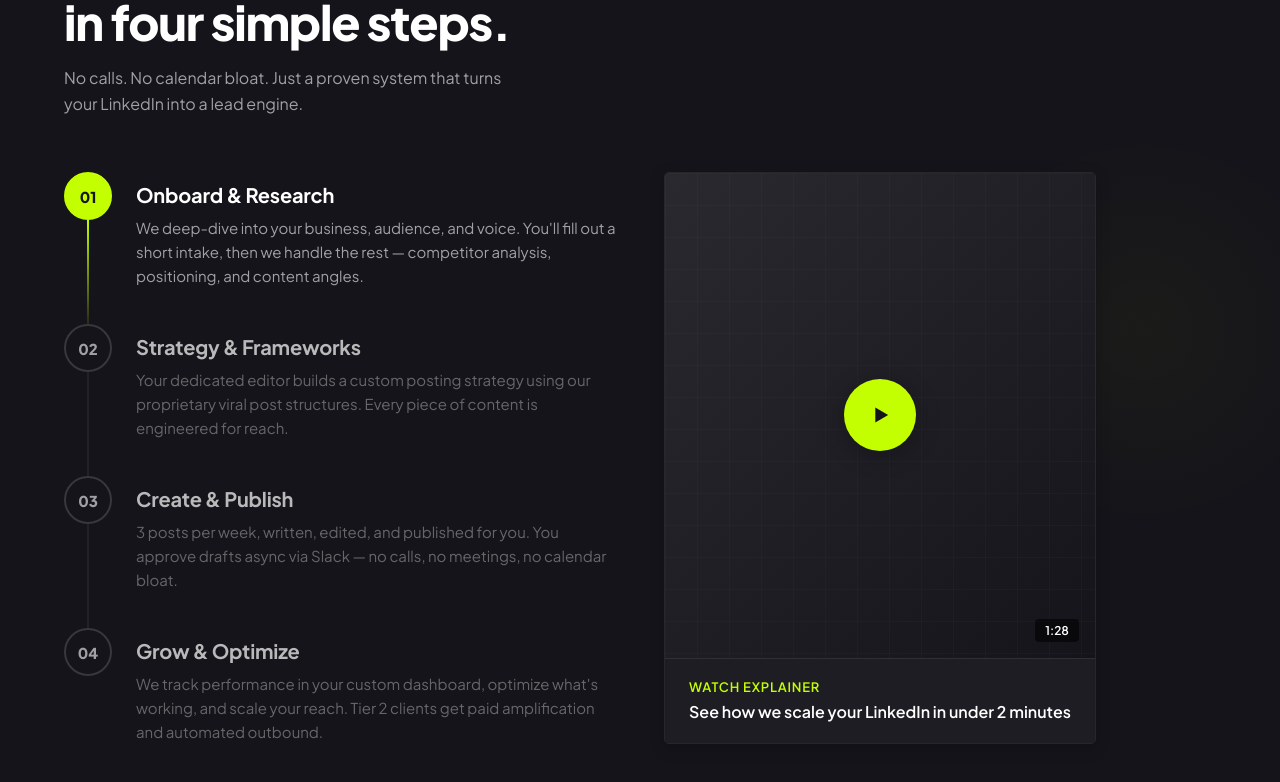
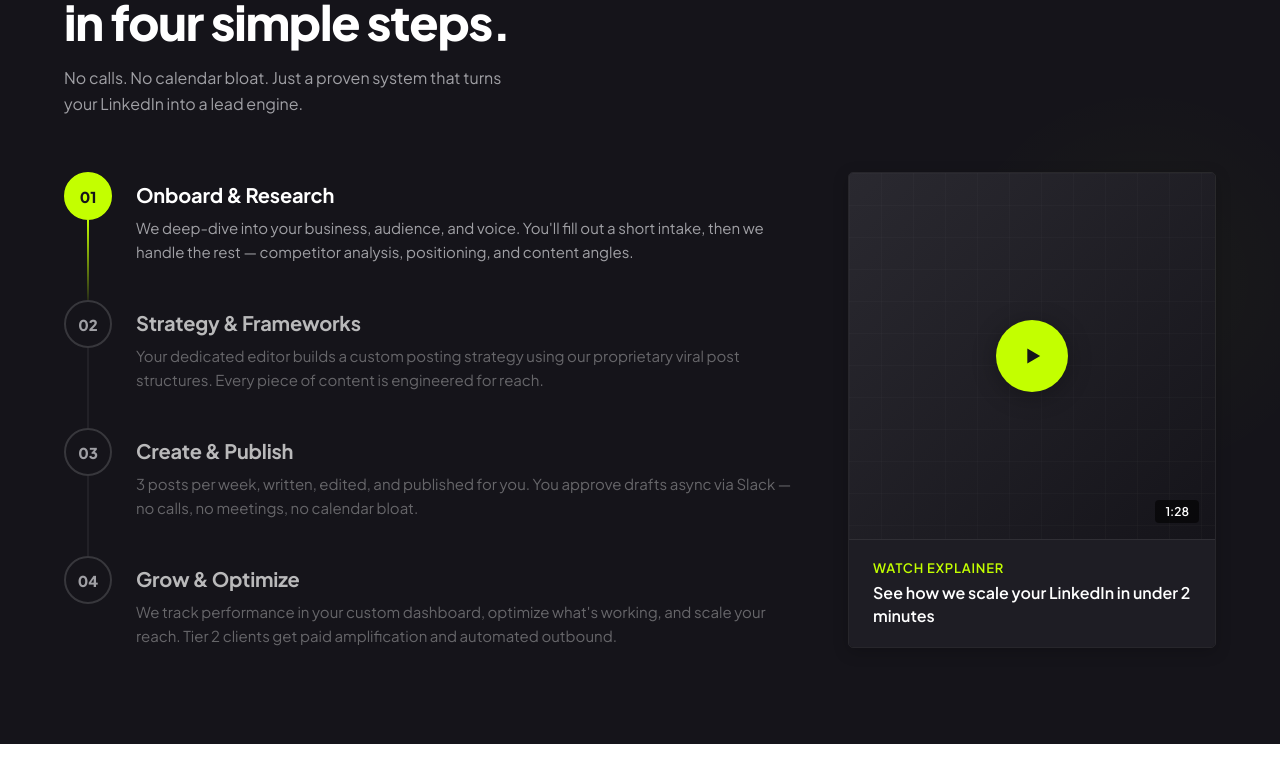
Before and after one commit to PlaybookzLLC/playbookz-v2-website, a React (Vite) app: page / in a window 1280 px wide. Shown: the part 2736-3518 px from the top of the page. After the commit the page ends 3480 px from the top, so only its background shows below. Built offline with nearby package versions, Linux system fonts and the light colour scheme.

Commit message:
Change steps/video grid to 2:1 ratio so steps column fills more width
https://claude.ai/code/session_01DDzjVJ61C7qHF2oYyKZPLJ

```diff
--- a/src/components/HowItWorksSection.jsx
+++ b/src/components/HowItWorksSection.jsx
@@ -246,7 +246,7 @@ export default function HowItWorksSection() {
         .hiw-fade-3 { animation: fadeInUp 0.6s ease both; animation-delay: 0.3s; }
         @media (max-width: 1023px) {
           .hiw-grid { flex-direction: column !important; }
-          .hiw-steps, .hiw-video { max-width: 100% !important; }
+          .hiw-steps, .hiw-video { flex: 1 1 100% !important; }
         }
         @media (max-width: 639px) {
           .hiw-inner { padding: 64px 24px !important; }
@@ -311,8 +311,7 @@ export default function HowItWorksSection() {
         }}>
           {/* Left: Steps */}
           <div className="hiw-steps" style={{
-            flex: "1 1 50%",
-            maxWidth: "50%",
+            flex: "2 1 0%",
           }}>
             {steps.map((step, i) => (
               <StepItem
@@ -330,8 +329,7 @@ export default function HowItWorksSection() {
           </div>
           {/* Right: Video */}
           <div className="hiw-fade-3 hiw-video" style={{
-            flex: "1 1 50%",
-            maxWidth: "50%",
+            flex: "1 1 0%",
             display: "flex",
           }}>
             <VideoCard />
```
